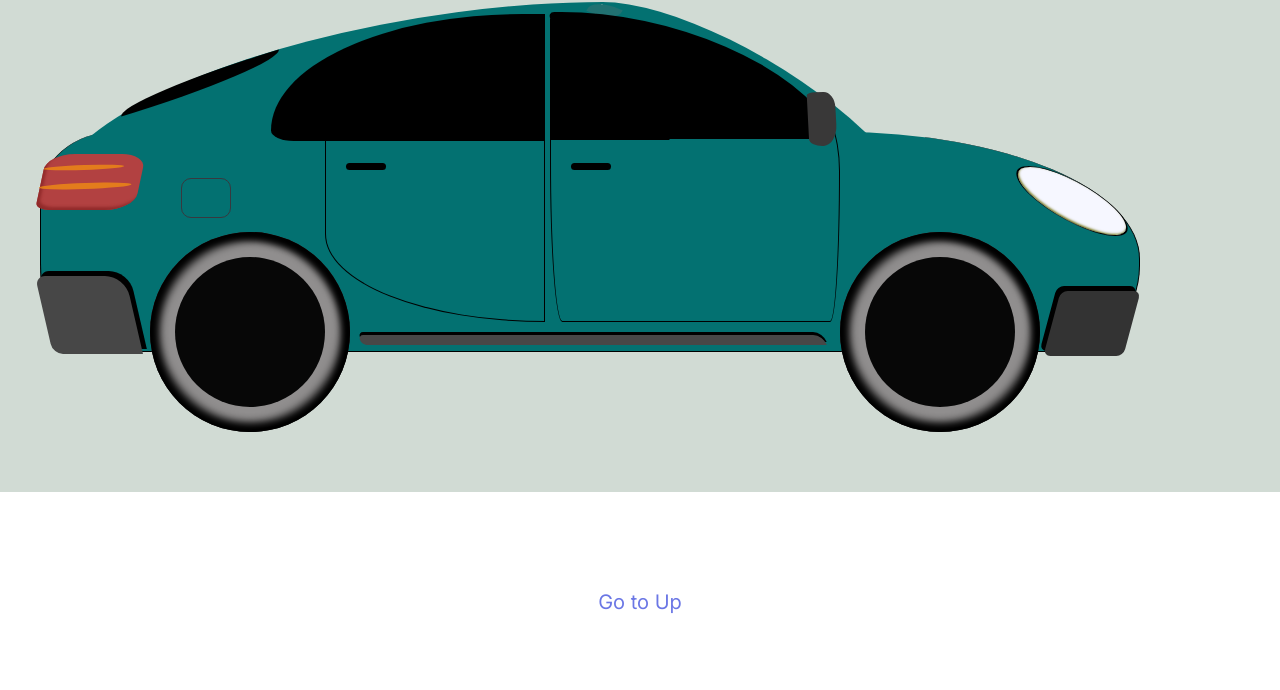
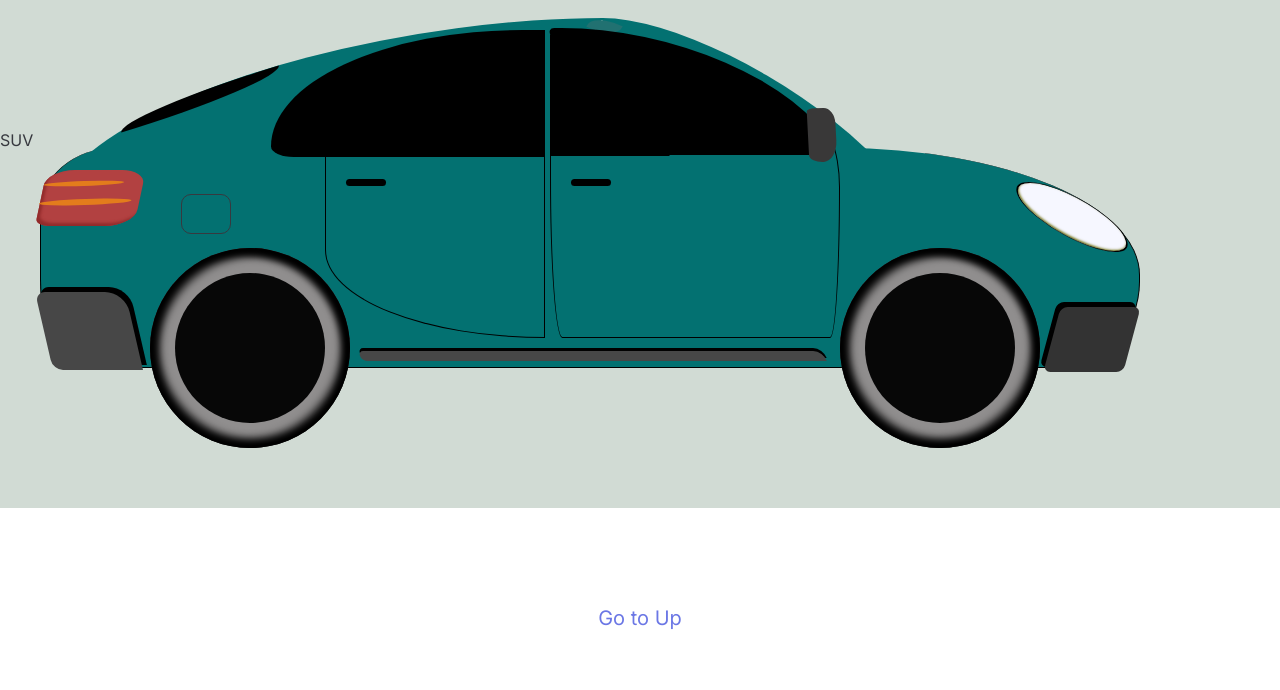
Before and after one commit to OlekIvchenko/lessons, a plain HTML site: page lesson_13/index.html in a window 1280 px wide. Shown: the part 1037-1727 px from the top of the page. Drawn offline with Linux system fonts and the light colour scheme.

Commit message:
Update index.html

```diff
--- a/lesson_13/index.html
+++ b/lesson_13/index.html
@@ -36,6 +36,7 @@
          </section>
          <!-- Car SUV -->
          <section class="suv">
+            <h2 class="suv__headline">SUV</h2>
             <div class="suv__container">
                <div class="suv__frame">
                   <div class="suv__back back-suv">
```
